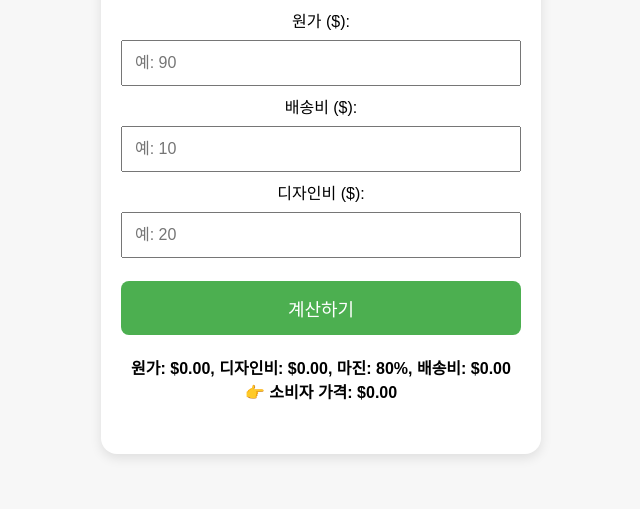
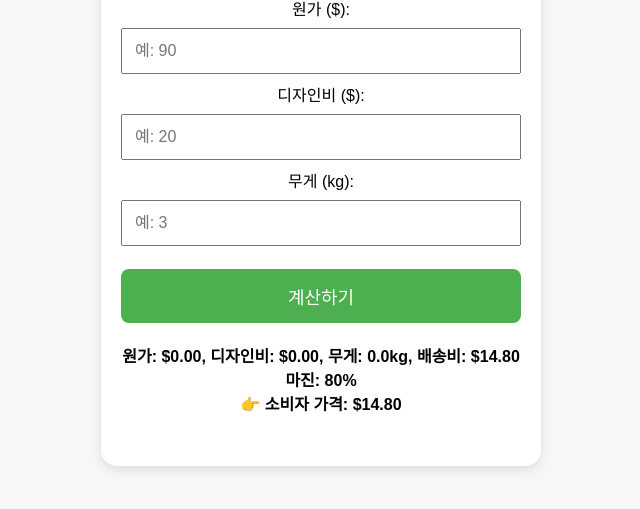
Before and after one commit to Yundesignau/sticker-calculator, a plain HTML site: page index.html in a window 1280 px wide. Both pictures are taken after a click on the button "계산하기". Shown: the part 231-740 px from the top of the page, without its empty margins (319-959 px from the left). Drawn offline with Linux system fonts and the light colour scheme.

Commit message:
Add files via upload

```diff
--- a/index.html
+++ b/index.html
@@ -64,11 +64,11 @@
     <label>원가 ($):</label>
     <input type="number" id="cost" placeholder="예: 90" />
 
-    <label>배송비 ($):</label>
-    <input type="number" id="shipping" placeholder="예: 10" />
-
     <label>디자인비 ($):</label>
     <input type="number" id="design" placeholder="예: 20" />
+
+    <label>무게 (kg):</label>
+    <input type="number" id="weight" placeholder="예: 3" step="0.1" />
 
     <button onclick="calculate()">계산하기</button>
 
@@ -84,17 +84,33 @@
       else return 0.4;
     }
 
+    function getShippingCost(weight) {
+      if (weight <= 1) return 14.80;
+      else if (weight <= 2) return 17.14;
+      else if (weight <= 3) return 19.82;
+      else if (weight <= 6) return 24.56;
+      else if (weight <= 11) return 32.83;
+      else if (weight <= 17) return 43.47;
+      else return null;
+    }
+
     function calculate() {
       const cost = parseFloat(document.getElementById('cost').value) || 0;
       const design = parseFloat(document.getElementById('design').value) || 0;
-      const shipping = parseFloat(document.getElementById('shipping').value) || 0;
+      const weight = parseFloat(document.getElementById('weight').value) || 0;
+
+      const shipping = getShippingCost(weight);
+      if (shipping === null) {
+        document.getElementById("result").innerText = "⚠️ 17kg 초과 배송은 직접 입력 바랍니다.";
+        return;
+      }
 
       const baseCost = cost + design;
       const marginRate = getMarginRate(baseCost);
       const finalPrice = baseCost * (1 + marginRate) + shipping;
 
       document.getElementById("result").innerText =
-        `원가: $${cost.toFixed(2)}, 디자인비: $${design.toFixed(2)}, 마진: ${Math.round(marginRate * 100)}%, 배송비: $${shipping.toFixed(2)}\n👉 소비자 가격: $${finalPrice.toFixed(2)}`;
+        `원가: $${cost.toFixed(2)}, 디자인비: $${design.toFixed(2)}, 무게: ${weight.toFixed(1)}kg, 배송비: $${shipping.toFixed(2)}\n마진: ${Math.round(marginRate * 100)}%\n👉 소비자 가격: $${finalPrice.toFixed(2)}`;
     }
   </script>
 </body>
```
